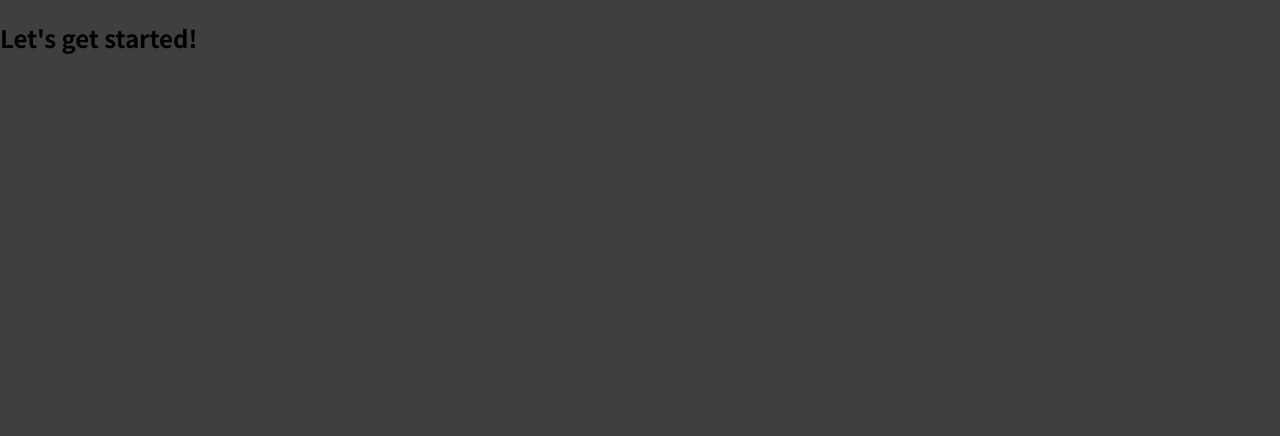
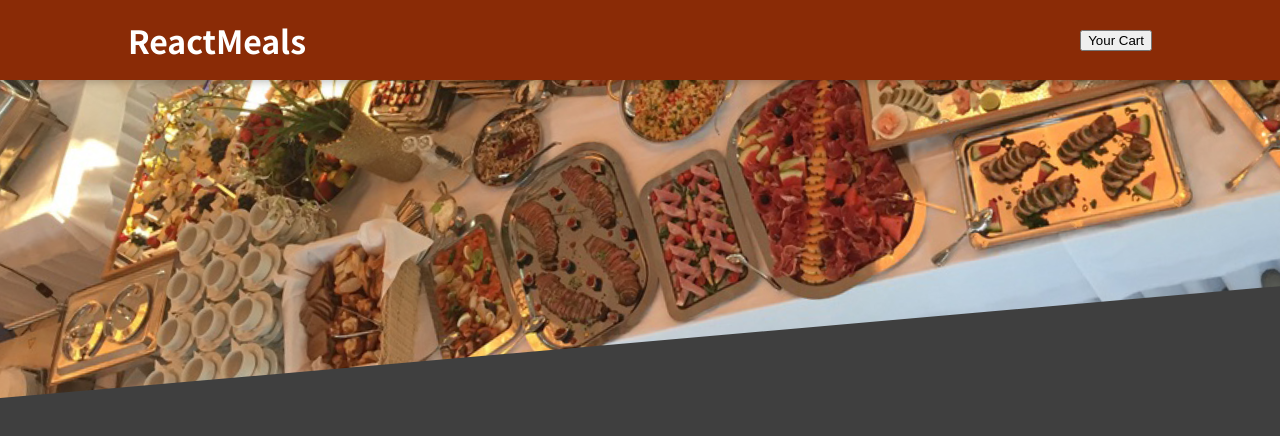
Before and after one commit to CVOvidiu/Food-Order-App, a React (Create React App) app: page / in a window 1280 px wide. Shown: the top 436 px of the page. Built offline with nearby package versions, Linux system fonts and the light colour scheme.

Commit message:
Header component

```diff
--- a/src/App.js
+++ b/src/App.js
@@ -1,8 +1,12 @@
+import { Fragment } from "react";
+
+import Header from "./components/Layout/Header";
+
 function App() {
   return (
-    <div>
-      <h2>Let's get started!</h2>
-    </div>
+    <Fragment>
+      <Header />
+    </Fragment>
   );
 }
 
--- /dev/null
+++ b/src/components/Layout/Header.js
@@ -0,0 +1,20 @@
+import { Fragment } from "react";
+
+import mealsImg from "../assets/meals.jpg";
+import classes from "./Header.module.css";
+
+const Header = () => {
+  return (
+    <Fragment>
+      <header className={classes.header}>
+        <h1>ReactMeals</h1>
+        <button>Your Cart</button>
+      </header>
+      <div className={classes["main-image"]}>
+        <img src={mealsImg} alt="A table full of food." />
+      </div>
+    </Fragment>
+  );
+};
+
+export default Header;
--- /dev/null
+++ b/src/components/Layout/Header.module.css
@@ -0,0 +1,29 @@
+.header {
+  position: fixed;
+  top: 0;
+  left: 0;
+  width: 100%;
+  height: 5rem;
+  background-color: #8a2b06;
+  color: white;
+  display: flex;
+  justify-content: space-between;
+  align-items: center;
+  padding: 0 10%;
+  box-shadow: 0 2px 8px rgba(0, 0, 0, 0.25);
+  z-index: 10;
+}
+
+.main-image {
+  width: 100%;
+  height: 25rem;
+  z-index: 0;
+  overflow: hidden;
+}
+
+.main-image img {
+  width: 110%;
+  height: 100%;
+  object-fit: cover;
+  transform: rotateZ(-5deg) translateY(-4rem) translateX(-1rem);
+}
```
Also changed, not shown: src/components/assets/meals.jpg (added).
